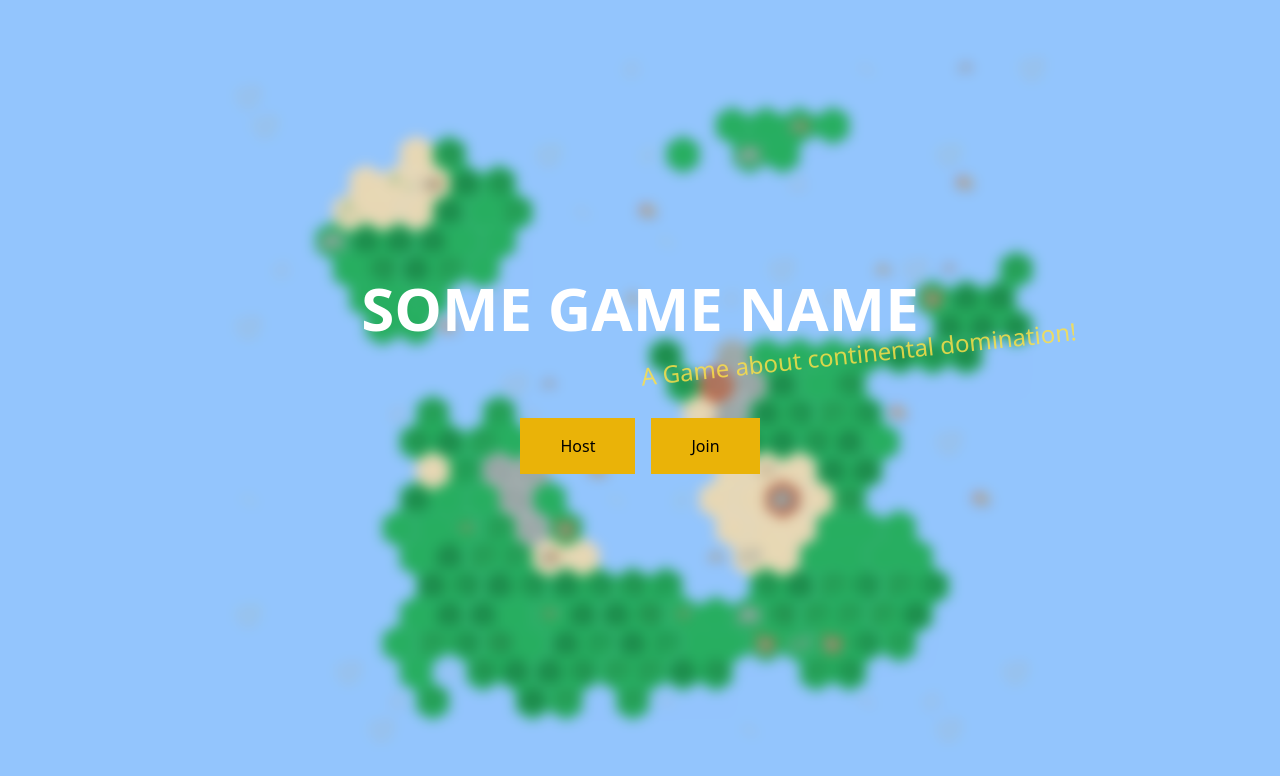
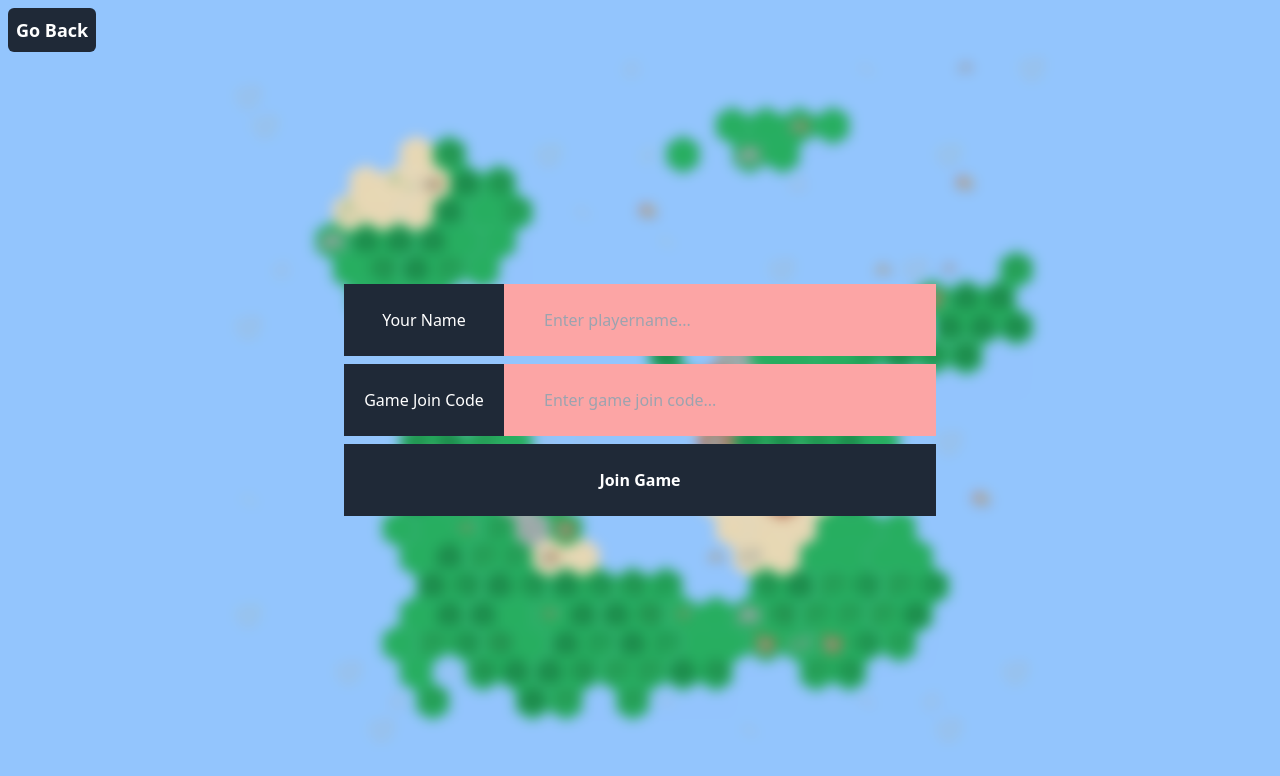
Before and after one commit to NeusFear/online-hex-game, a Next.js app: page / in a window 1280 px wide. Both pictures are taken after a click on the button "Join". Shown: the top 776 px of the page. Built offline with nearby package versions, Linux system fonts and the light colour scheme.

Commit message:
Make it so players can join a game
(in the database at least, this still needs a way to display)

```diff
--- /dev/null
+++ b/src/app/api/join_game/route.ts
@@ -0,0 +1,26 @@
+import { NextResponse } from 'next/server';
+import clientPromise from "../../../../lib/mongodb";
+
+export async function POST(req: Request) {
+    try {
+        const { gameJoinCode, player } = await req.json(); // Get data from the request body
+
+        // Connect to the database
+        await clientPromise.connect();
+        const db = clientPromise.db('hexgame');
+        const gamesCollection = db.collection('activeGames');
+        const joinedGame = await gamesCollection.findOne({gameJoinCode: gameJoinCode});
+        if (!joinedGame) throw new Error('Invalid game joinCode: ' + gameJoinCode);
+        const usersCollection = db.collection(`users-${joinedGame.gameID}`);
+
+        // Add the game info as the first document in the user collection then add the first user (the host)
+        const result = await usersCollection.insertOne(player);
+
+        return NextResponse.json({ message: 'Document added successfully', result });
+    } catch (error) {
+        console.error('Error inserting document:', error);
+        return NextResponse.json({ error: 'Internal Server Error' }, { status: 500 });
+    } finally {
+        await clientPromise.close();
+    }
+}
--- a/src/app/page.tsx
+++ b/src/app/page.tsx
@@ -1,9 +1,11 @@
 "use client"
 import {useRouter} from "next/navigation";
+import {useState} from "react";
+import Join from "@/components/Join";
 
 export default function Home() {
 
-    const router = useRouter();
+    const [joining, setJoining] = useState(false);
 
     return (
         <div className={"bg-blue-300 h-screen w-screen flex center items-center justify-center p-12"}>
@@ -13,15 +15,26 @@ export default function Home() {
                 backgroundSize: "contain",
                 backgroundRepeat: "no-repeat"}}
             >
-                <h1 className={"text-6xl font-bold text-white"}>SOME GAME NAME</h1>
-                <div className={"animate-pulse"}>
-                    <h2 className={"text-2xl text-yellow-300 transform -rotate-6 translate-x-1/2"}>A Game about continental domination!</h2>
-                </div>
-                <div className={"flex flex-row m-12 gap-4"}>
-                    <button onClick={() => router.push("/host")} className={"bg-yellow-500 hover:bg-yellow-600 py-4 px-10"}>Host</button>
-                    <button className={"bg-yellow-500 hover:bg-yellow-600 py-4 px-10"}>Join</button>
-                </div>
+                { !joining ? <Landing handleJoin={() => setJoining(true)} /> : <Join handleBack={() => setJoining(false)} /> }
             </div>
         </div>
     )
 }
+
+function Landing({handleJoin}: {handleJoin: () => void}) {
+
+    const router = useRouter();
+
+    return(
+        <>
+            <h1 className={"text-6xl font-bold text-white"}>SOME GAME NAME</h1>
+            <div className={"animate-pulse"}>
+                <h2 className={"text-2xl text-yellow-300 transform -rotate-6 translate-x-1/2"}>A Game about continental domination!</h2>
+            </div>
+            <div className={"flex flex-row m-12 gap-4"}>
+                <button onClick={() => router.push("/host")} className={"bg-yellow-500 hover:bg-yellow-600 py-4 px-10"}>Host</button>
+                <button onClick={handleJoin} className={"bg-yellow-500 hover:bg-yellow-600 py-4 px-10"}>Join</button>
+            </div>
+        </>
+    )
+}
--- a/src/components/Join.tsx
+++ b/src/components/Join.tsx
@@ -0,0 +1,70 @@
+import {useState} from "react";
+import {Player} from "@/app/data/player";
+import {Colors} from "@/configs/colorConfigs";
+import {Mascots} from "@/configs/mascotConfigs";
+
+export default function Join({handleBack}: {handleBack: () => void}) {
+
+    const [gameJoinCode, setGameJoinCode] = useState("")
+    const [playerNameInput, setPlayerNameInput] = useState("")
+
+    async function joinGame() {
+
+        if (playerNameInput == "") return;
+        if (gameJoinCode == "") return;
+
+        try {
+            const response = await fetch("/api/join_game", {
+                method: 'POST',
+                headers: { 'Content-Type': 'application/json' },
+                body: JSON.stringify({
+                    gameJoinCode: gameJoinCode,
+                    player: new Player(playerNameInput, false, Colors.RED, Mascots.KING)
+                }),
+            });
+
+            const data = await response.json();
+
+            if (!response.ok) {
+                throw new Error('Failed to start game');
+            } else {
+                console.log("joined: " + data.players);
+            }
+        } catch (error) {
+            console.error('Error adding data:', error);
+        }
+    }
+
+    return(
+        <>
+            <button
+                onClick={handleBack}
+                className={"z-50 cursor-pointer bg-gray-800 text-lg p-2 font-bold text-white flex flex-row items-center justify-center absolute top-0 left-0 m-2 rounded-md"}>
+                Go Back
+            </button>
+            <div className={"flex flex-col gap-2 w-1/2"}>
+                <div className={"flex flex-row items-center justify-center w-full"}>
+                    <p className={"bg-gray-800 text-white w-40 text-center py-6"}>Your Name</p>
+                    <input required type="text"
+                           onChange={(e) => setPlayerNameInput(e.target.value)}
+                           value={playerNameInput}
+                           className={`${playerNameInput == "" ? "bg-red-300" : "bg-white"} px-10 py-6 flex-grow`}
+                           placeholder="Enter playername..."
+                    />
+                </div>
+                <div className={"flex flex-row items-center justify-center w-full"}>
+                    <p className={"bg-gray-800 text-white w-40 text-center py-6"}>Game Join Code</p>
+                    <input required type="text"
+                           onChange={(e) => setGameJoinCode(e.target.value)}
+                           value={gameJoinCode}
+                           className={`${gameJoinCode == "" ? "bg-red-300" : "bg-white"} px-10 py-6 flex-grow`}
+                           placeholder="Enter game join code..."
+                    />
+                </div>
+                <button className={"bg-gray-800 py-6 text-white font-semibold"} onClick={() => joinGame()}>
+                    Join Game
+                </button>
+            </div>
+        </>
+    )
+}
```
Also changed, not shown: 1 other file (tests, documents, lock files or other folders).
